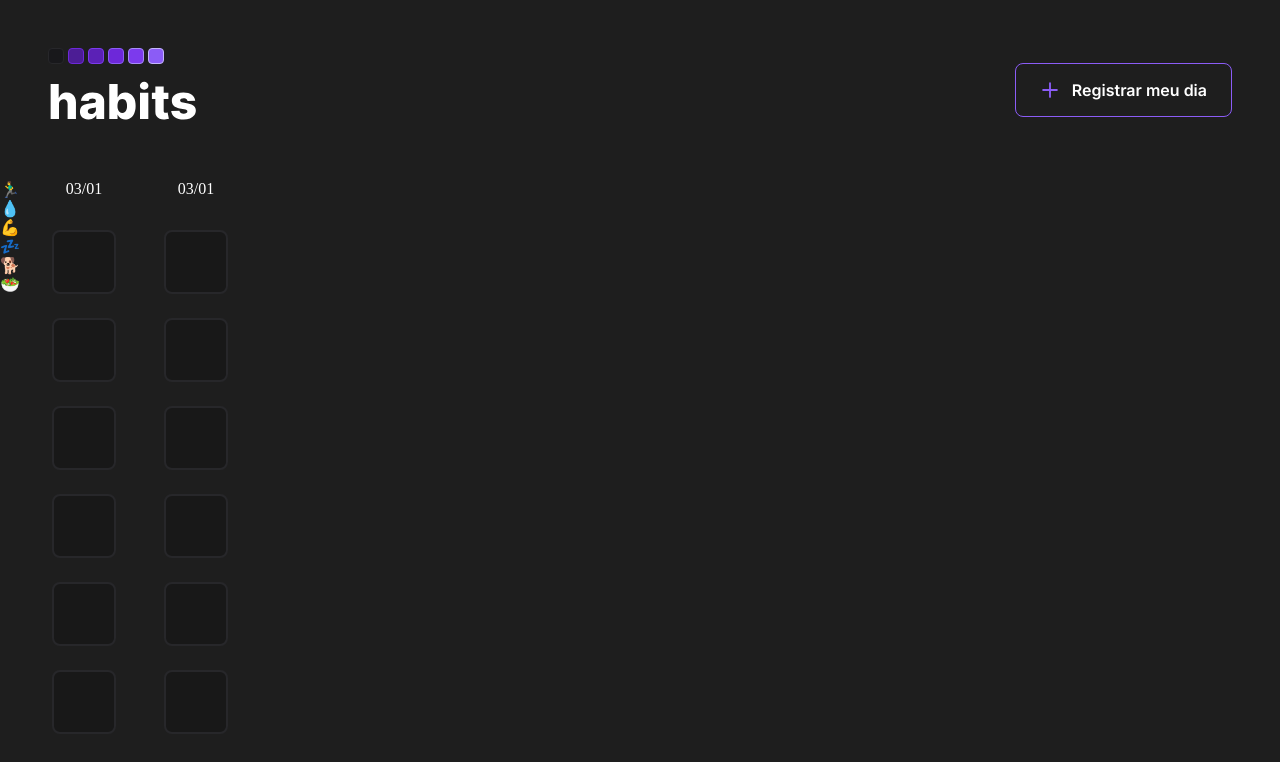
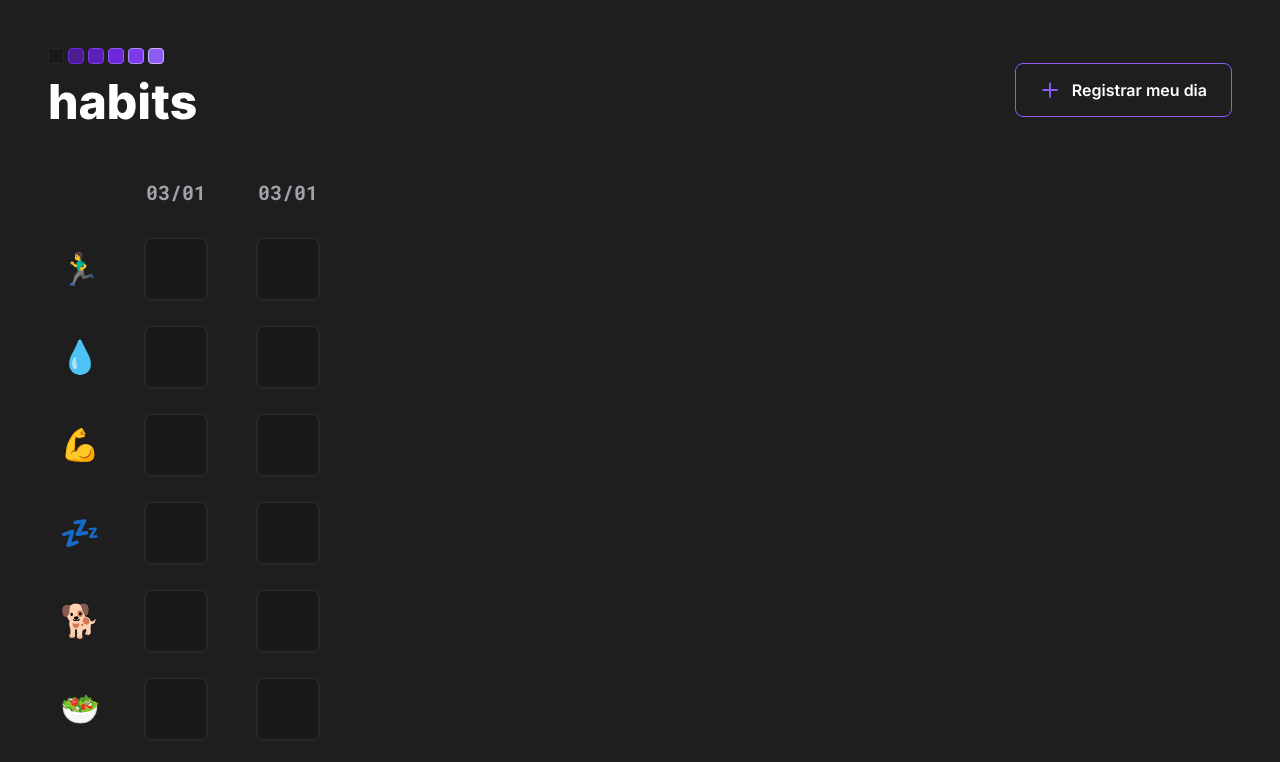
Before and after one commit to Carecsnay/NLW-SETUP, a plain HTML site: page index.html in a window 1280 px wide. Drawn offline with Linux system fonts and the light colour scheme.

Commit message:
Aula 02 - Descomplicando o código

```diff
--- a/index.html
+++ b/index.html
@@ -4,7 +4,7 @@
 <head>
     <link rel="preconnect" href="https://fonts.googleapis.com">
     <link rel="preconnect" href="https://fonts.gstatic.com" crossorigin>
-    <link href="https://fonts.googleapis.com/css2?family=Inter:wght@600&display=swap" rel="stylesheet">
+    <link href="https://fonts.googleapis.com/css2?family=Inter:wght@600&family=Roboto+Mono:wght@700&display=swap" rel="stylesheet">
     <meta charset="UTF-8">
     <meta http-equiv="X-UA-Compatible" content="IE=edge">
     <meta name="viewport" content="width=device-width, initial-scale=1.0">
@@ -22,13 +22,13 @@
     </header>
 
     <form>
-        <div class="habitants">
-            <div class="habitant">🏃‍♂️</div>
-            <div class="habitant">💧</div>
-            <div class="habitant">💪</div>
-            <div class="habitant">💤</div>
-            <div class="habitant">🐕</div>
-            <div class="habitant">🥗</div>
+        <div class="habits">
+            <div class="habit">🏃‍♂️</div>
+            <div class="habit">💧</div>
+            <div class="habit">💪</div>
+            <div class="habit">💤</div>
+            <div class="habit">🐕</div>
+            <div class="habit">🥗</div>
         </div>
 
         <div class="days">
--- a/style.css
+++ b/style.css
@@ -19,6 +19,29 @@ header {
 
 form {
     display: flex;
+    padding: 0px 48px;
+}
+
+.habits {
+    margin-top: 57px;
+    display: flex;
+    flex-direction: column;
+
+    gap: 24px;
+
+}
+
+.habit {
+    /* border: 1px black solid;
+    border-radius: 8px; */
+    width: 64px;
+    height: 64px;
+
+    font-size: 32px;
+
+    display: flex;
+    justify-content: center;
+    align-items: center;
 }
 
 .days {
@@ -39,6 +62,12 @@ form {
     justify-items: center;
     align-items: center;
     margin-bottom: 8px;
+
+    font-family: 'Roboto Mono';
+    font-size: 20px;
+    line-height: 125%;
+
+    color: #A1A1AA;
 }
 
 .register {
```
